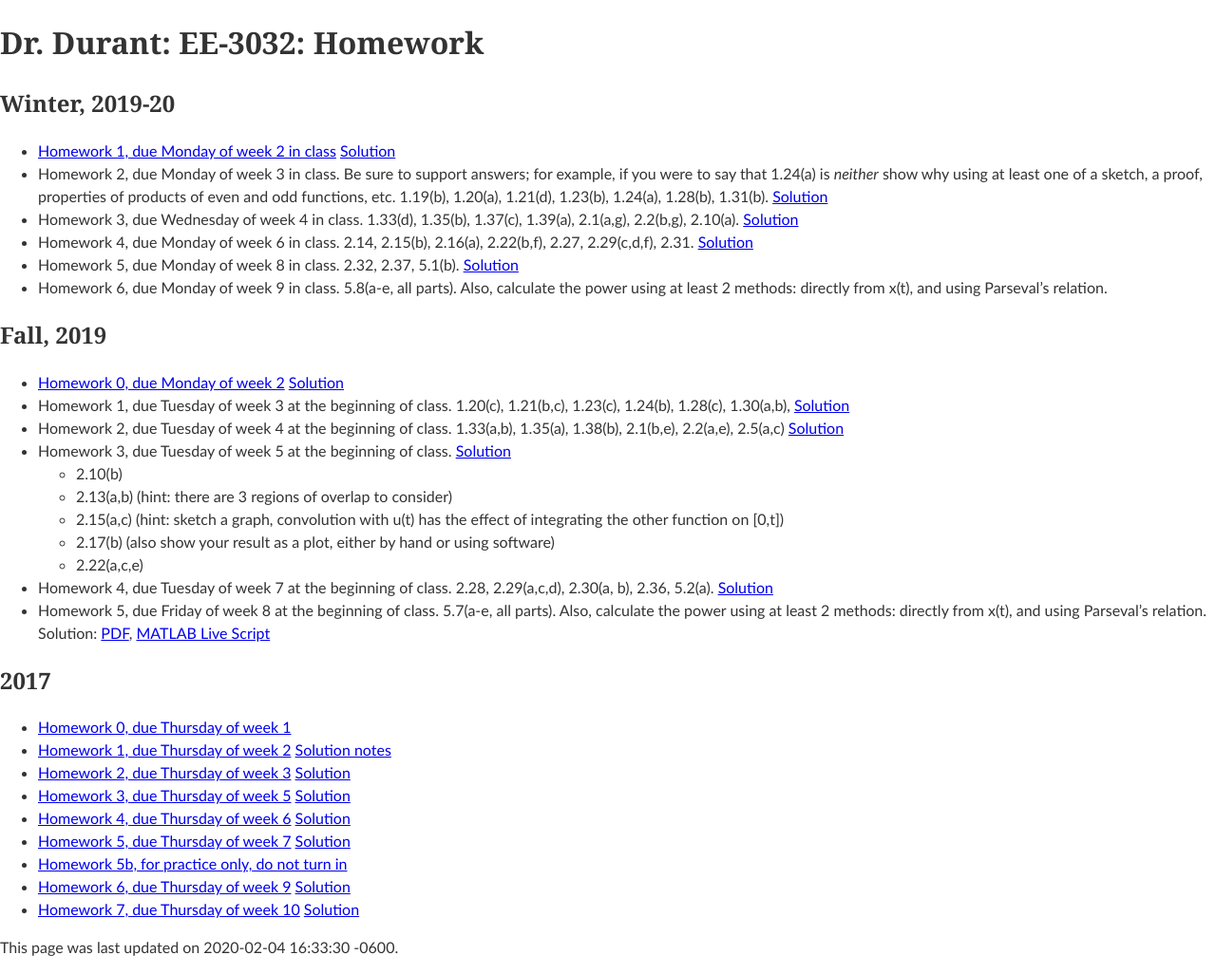
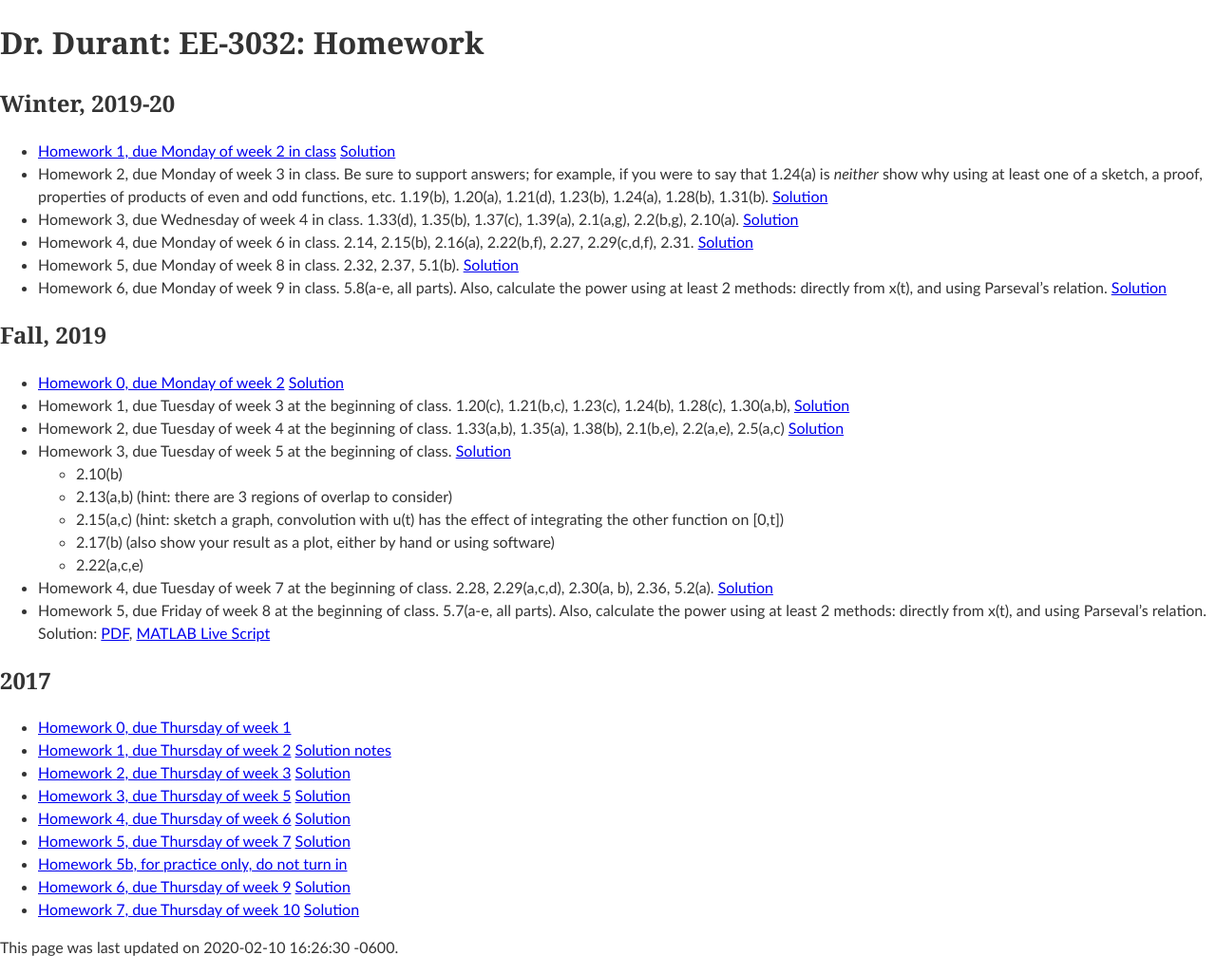
Before and after one commit to edurant/edurant.github.io, a Jekyll site: the page built from courses/ee3032/hw/index.md, in a window 1280 px wide. Shown: the whole page at 95% size. Built offline with Jekyll 4.4.1, drawn with Linux system fonts in a browser that asks for light colours.

Commit message:
ee3032 hw6 sol

```diff
--- a/courses/ee3032/hw/index.md
+++ b/courses/ee3032/hw/index.md
@@ -1,6 +1,6 @@
 ---
 title: "Dr. Durant: EE-3032: Homework"
-date: 2020-02-04 16:33:30 -0600
+date: 2020-02-10 16:26:30 -0600
 ---
 
 ## Winter, 2019-20
@@ -9,7 +9,7 @@ date: 2020-02-04 16:33:30 -0600
 * Homework 3, due Wednesday of week 4 in class. 1.33(d), 1.35(b), 1.37(c), 1.39(a), 2.1(a,g), 2.2(b,g), 2.10(a). [Solution](hw3-w1920sol.pdf)
 * Homework 4, due Monday of week 6 in class. 2.14, 2.15(b), 2.16(a), 2.22(b,f), 2.27, 2.29(c,d,f), 2.31. [Solution](hw4-w1920sol.pdf)
 * Homework 5, due Monday of week 8 in class. 2.32, 2.37, 5.1(b). [Solution](hw5-w1920sol.pdf)
-* Homework 6, due Monday of week 9 in class. 5.8(a-e, all parts). Also, calculate the power using at least 2 methods: directly from x(t), and using Parseval&rsquo;s relation.
+* Homework 6, due Monday of week 9 in class. 5.8(a-e, all parts). Also, calculate the power using at least 2 methods: directly from x(t), and using Parseval&rsquo;s relation. [Solution](hw6-w1920sol.pdf)
 
 ## Fall, 2019
 * [Homework 0, due Monday of week 2](hw0-f19.pdf) [Solution](hw0-f19sol.pdf)
```
Also changed, not shown: 1 other file.
